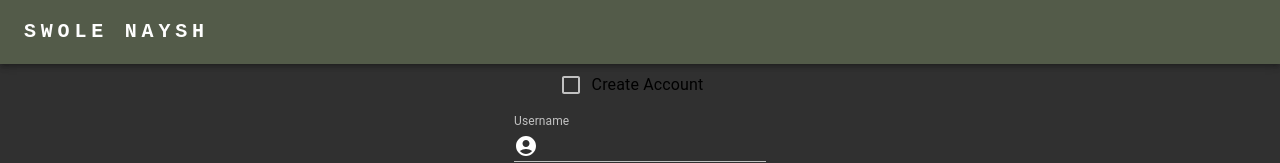
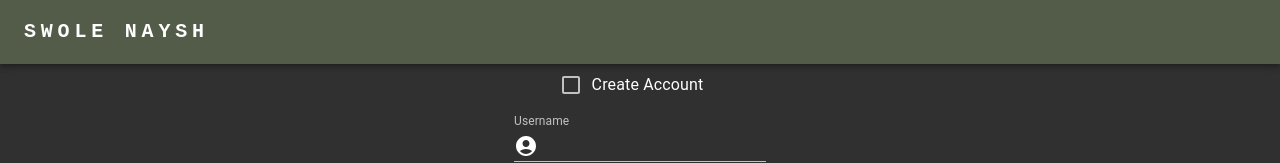
Before and after one commit to KyleBrooks242/workout-app, a React (Create React App) app in the folder workout-app/: page / in a window 1280 px wide. Shown: the top 163 px of the page. Built offline with nearby package versions, Linux system fonts and the light colour scheme.

Commit message:
Learn how to use theme overrides on the login checkbox

```diff
--- a/workout-app/src/components/LoginComponent.tsx
+++ b/workout-app/src/components/LoginComponent.tsx
@@ -161,7 +161,6 @@ export const LoginComponent = (props: Props) => {
 
             }
             <div className={'content-wrapper'}>
-                {/*<h2>Let's See Some Id</h2>*/}
 
 
                 <FormControlLabel control={<Checkbox />} label="Create Account" onChange={handleClickCreateAccountCheckbox} />
--- a/workout-app/src/styling/theme.ts
+++ b/workout-app/src/styling/theme.ts
@@ -17,6 +17,17 @@ const darkThemeOptions: ThemeOptions = {
             primary: '#fefefe',
         },
     },
+    //Use the following pattern to manually override components that do not conform to the theme
+    components: {
+        MuiFormControlLabel : {
+            styleOverrides: {
+                label: {
+                    color: '#fefefe',
+                },
+            }
+        }
+    }
+
 };
 
 export const darkTheme = createTheme(darkThemeOptions);
```
